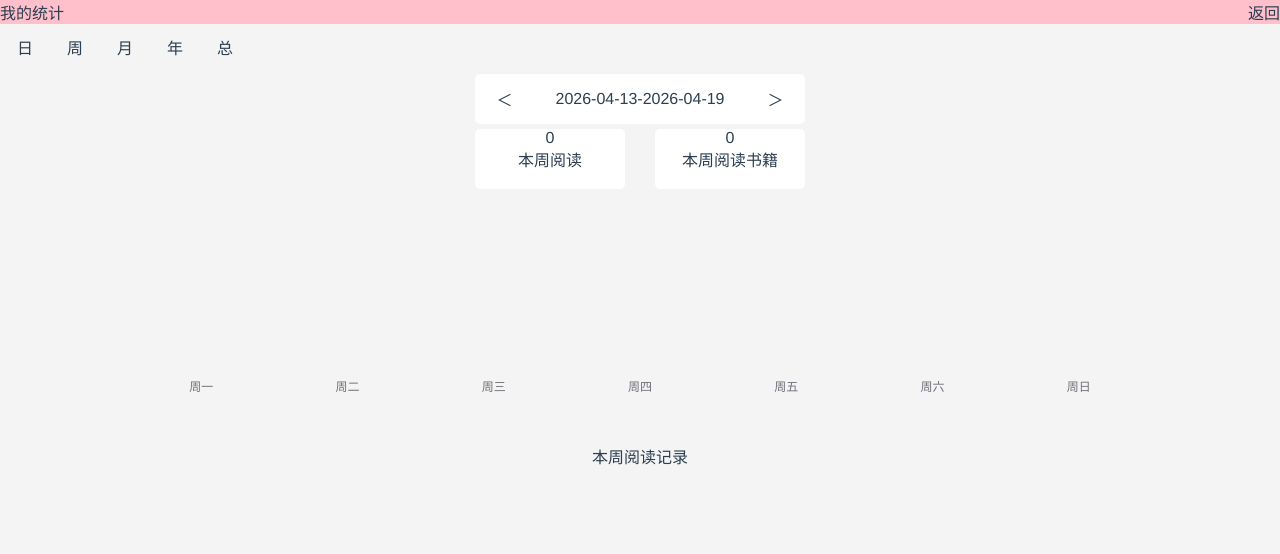
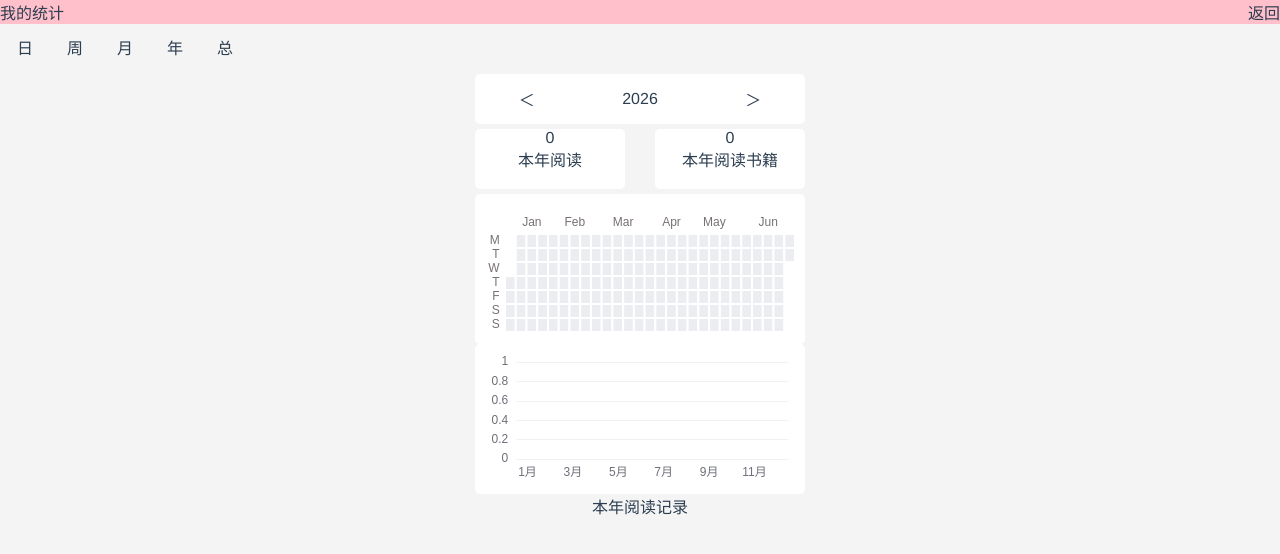
Before and after one commit to myquicktime/readrecord, a Vue app: page / in a window 1280 px wide. Shown: the top 554 px of the page. Built offline with nearby package versions, Linux system fonts and the light colour scheme.

Commit message:
新增图表，样式优化

```diff
--- a/src/components/HelloWorld.vue
+++ b/src/components/HelloWorld.vue
@@ -109,7 +109,6 @@
           // 组装成 书籍 + 阅读记录 的结构
           bookdata.push(book);
         });
-        console.log(bookdata)
         // 排序
         bookdata.sort((a, b) => {
           return b.alltime - a.alltime;
@@ -125,7 +124,6 @@
             }
           })
         })
-        console.log(this.recordlist)
         localStorage.setItem('recordlist', JSON.stringify(this.recordlist))
 
         // 获取每天的总时长
@@ -133,6 +131,16 @@
         localStorage.setItem('sumdaylist', JSON.stringify(this.sumdaylist))
 
         this.getdata()
+
+
+         // 获取每月的总时长
+        let summonthlist = this.sumByMonth(this.recordlist)
+        localStorage.setItem('summonthlist', JSON.stringify(summonthlist))
+
+         // 获取每年的总时长
+        let sumyearlist = this.sumByYear(this.recordlist)
+        localStorage.setItem('sumyearlist', JSON.stringify(sumyearlist))
+
 
       },
       getdata() {
@@ -148,7 +156,6 @@
       },
       todetail(item) {
         this.detailitem = item
-        console.log(this.detailitem)
         this.showTime = 2
       },
       goback() {
@@ -167,6 +174,21 @@
           return res;
         }, {})
       },
+
+       sumByMonth(list) {
+        return list.reduce((res, item) => {
+          const key = item.date.substring(0,7);
+          res[key] = (res[key] || 0) + item.read_seconds;
+          return res;
+        }, {})
+      },
+       sumByYear(list) {
+        return list.reduce((res, item) => {
+          const key = item.date.substring(0,4);
+          res[key] = (res[key] || 0) + item.read_seconds;
+          return res;
+        }, {})
+      },
     }
   }
 </script>
--- a/src/components/bookcount.vue
+++ b/src/components/bookcount.vue
@@ -58,7 +58,7 @@
     data() {
       return {
 
-        showcount: 'week',
+        showcount: 'year',
         recordlist: [],
         sumdaylist: []
       };
@@ -72,15 +72,9 @@
         this.showcount = type
       },
       dataget() {
-
         let recordlist = localStorage.getItem('recordlist');
         this.recordlist = JSON.parse(recordlist) || [];
-        console.log(this.recordlist)
-
-
       },
-
-
       goback(){
         this.$emit('goback');
       }
--- a/src/components/monthcount.vue
+++ b/src/components/monthcount.vue
@@ -20,7 +20,7 @@
         </div>
       </div>
     </div>
-    <div ref="monthchart" style="width: 100%; height: 250px;"></div>
+    <div ref="monthchart" style="width: 330px; height: 210px;margin:  0 auto;background-color: white;border-radius: 5px;"></div>
 
     <div style="margin: 0 auto;width: 330px;">
       本月阅读记录
@@ -113,7 +113,10 @@
         // 获取图表数据
         let echartdata = []
         let xdata = []
-        for (let i = 0; i < 31; i++) {
+        let year=this.targetDateStr.substring(0,4)
+        let month=this.targetDateStr.substring(5,7)
+        let lastday=new Date(year, month, 0).getDate()//获取一个月的天数
+        for (let i = 0; i < lastday; i++) {
           const date = new Date(this.targetDateStr + '-01');
           date.setDate(date.getDate() + i);
           echartdata.push(this.sumdaylist[this.formatDate(date)] / 60);
@@ -142,7 +145,23 @@
             },
           },
           // Y轴
-          yAxis: {},
+          yAxis: {
+            // 分割线
+            splitLine: {
+              lineStyle: {
+                color: '#E5E5E5',  // Y轴横线颜色
+                width: '0.5'
+              }
+            }
+          },
+           // 内边距
+          grid: {
+            left: '5%',
+            right: '5%',
+            top: '12%',
+            bottom: '10%',
+            containLabel: true
+          },
           // 数据系列（柱状图核心）
           series: [
             {
@@ -151,7 +170,8 @@
               data: echartdata,
               // 柱子颜色
               itemStyle: {
-                color: '#f2e2e3'
+                color: '#f2e2e3',
+                borderRadius: [1, 1, 0, 0], // 顶部圆角，底部直角
               }
             }
           ]
--- a/src/components/weekcount.vue
+++ b/src/components/weekcount.vue
@@ -20,7 +20,8 @@
         </div>
       </div>
     </div>
-    <div ref="weekchart" style="width: 100%; height: 250px;"></div>
+    <div ref="weekchart"
+      style="width: 330px; height: 210px;margin:  0 auto;background-color: white;border-radius: 5px;"></div>
 
     <div style="margin: 0 auto;width: 330px;">
       本周阅读记录
@@ -169,23 +170,38 @@
             },
           },
           // Y轴
-          yAxis: {},
+          yAxis: {
+            // 分割线
+            splitLine: {
+              lineStyle: {
+                color: '#E5E5E5',  // Y轴横线颜色
+                width: '0.5'
+              }
+            }
+          },
+          // 内边距
+          grid: {
+            left: '5%',
+            right: '5%',
+            top: '12%',
+            bottom: '10%',
+            containLabel: true
+          },
           // 数据系列（柱状图核心）
           series: [
             {
-              // name: '销量',
               type: 'bar', // 指定图表类型：柱状图
               data: echartdata,
-              // 柱子颜色
-              // itemStyle: {
-              //   color: '#f2e2e3'
-              // },
+              // 柱子宽度
+              barWidth: '20',
+              // 柱子样式
               itemStyle: {
                 color: new echarts.graphic.LinearGradient(0, 0, 0, 1, [
                   { offset: 0, color: '#f2e2e3' },
                   { offset: 0.5, color: '#f2e2e3' },
                   { offset: 1, color: '#f2e2e3' }
-                ])
+                ]),
+                borderRadius: [4, 4, 0, 0], // 顶部圆角，底部直角
               },
             }
           ]
--- a/src/components/yearcount.vue
+++ b/src/components/yearcount.vue
@@ -20,7 +20,11 @@
         </div>
       </div>
     </div>
-    <div ref="yearchart" style="width: 100%; height: 150px;"></div>
+    <div ref="yearchart"
+      style="width: 330px; height: 150px;margin:  0 auto;background-color: white;border-radius: 5px;"></div>
+
+    <div ref="monthofchart"
+      style="width: 330px; height: 150px;margin:  0 auto;background-color: white;border-radius: 5px;"></div>
 
     <div style="margin: 0 auto;width: 330px;">
       本年阅读记录
@@ -63,8 +67,10 @@
         bookdailyToshow: [],
         sumyear: 0,
         myChart: null, // 图表实例
+        myChart2: null, // 图表实例
         sumdaylist: [],
-        heatData: []
+        heatData: [],
+        summonthlist: []
       };
     },
     mounted() {
@@ -84,6 +90,8 @@
         this.recordlist = JSON.parse(recordlist) || [];
         let sumdaylist = localStorage.getItem('sumdaylist');
         this.sumdaylist = JSON.parse(sumdaylist) || [];
+        let summonthlist = localStorage.getItem('summonthlist');
+        this.summonthlist = JSON.parse(summonthlist) || [];
       },
       // 处理本年阅读记录
       yeardataInit() {
@@ -114,12 +122,13 @@
       echartsinit() {
         // 获取图表数据
         const dateKeys = Object.keys(this.sumdaylist);
+        dateKeys.sort((a, b) => a.localeCompare(b))//按时间排序
         for (let i = 0; i < dateKeys.length; i++) {
           let item = [dateKeys[i], this.sumdaylist[dateKeys[i]]]
           this.heatData.push(item)
         }
 
-        // 图表绘制
+        // 图表绘制(热力图)
         // 🔥 防止在同一个 DOM 元素上，已经存在一个 ECharts 实例，你重复初始化了，导致冲突。
         const existingInstance = echarts.getInstanceByDom(this.$refs.yearchart);
         if (existingInstance) {
@@ -145,8 +154,8 @@
             range: ['2026-01-01', '2026-06-30'], // 显示哪一年
             cellSize: [14, 14], // 每个格子大小
             top: 40,
-            left: 20,
-            right: 2,
+            left: 30,
+            right: 10,
             itemStyle: {
               color: '#ebedf0',
               borderWidth: 2,
@@ -182,6 +191,80 @@
         // 响应式
         window.addEventListener('resize', () => {
           this.myChart.resize()
+        })
+
+
+        // 获取图表数据(柱状图)
+        const dateKeys2 = Object.keys(this.summonthlist);
+        console.log(dateKeys2)
+        dateKeys2.sort((a, b) => a.localeCompare(b))//按时间排序
+        console.log(dateKeys2)
+
+        let echartdata = [0]
+        for (let i = 0; i < dateKeys2.length; i++) {
+          console.log(this.summonthlist[dateKeys2[i]])
+          echartdata.push(Math.floor(this.summonthlist[dateKeys2[i]] / 60))
+        }
+        console.log(echartdata)
+        const existingInstance2 = echarts.getInstanceByDom(this.$refs.monthofchart);
+        if (existingInstance2) {
+          existingInstance2.dispose();
+        }
+        // 图表绘制
+        this.myChart2 = echarts.init(this.$refs.monthofchart)
+
+        // 2. 配置项
+        const option2 = {
+          // 提示框（鼠标悬浮显示）
+          tooltip: {},
+          // X轴
+          xAxis: {
+            data: ['1月', '2月', '3月', '4月', '5月', '6月', '7月', '8月', '9月', '10月', '11月', '12月',],
+            axisTick: {
+              show: false
+            },
+            axisLine: {
+              show: false
+            },
+          },
+          // Y轴
+          yAxis: {
+            // 分割线
+            splitLine: {
+              lineStyle: {
+                color: '#E5E5E5',  // Y轴横线颜色
+                width: '0.5'
+              }
+            }
+          },
+          // 内边距
+          grid: {
+            left: '5%',
+            right: '5%',
+            top: '12%',
+            bottom: '10%',
+            containLabel: true
+          },
+          // 数据系列（柱状图核心）
+          series: [
+            {
+              // name: '销量',
+              type: 'bar', // 指定图表类型：柱状图
+              data: echartdata,
+              // 柱子颜色
+              itemStyle: {
+                color: '#f2e2e3',
+                borderRadius: [1, 1, 0, 0], // 顶部圆角，底部直角
+              }
+            }
+          ]
+        };
+        // 渲染
+        this.myChart2.setOption(option2)
+
+        // 响应式
+        window.addEventListener('resize', () => {
+          this.myChart2.resize()
         })
       },
 
```
